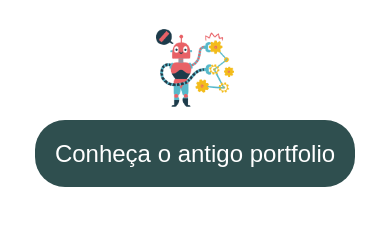
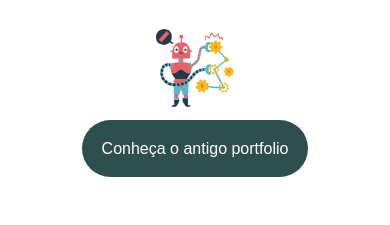
Before and after one commit to isabeela/portfolio, a plain HTML site: page index.html in a window 390 px wide. Shown: the part 61-286 px from the top of the page. Drawn offline with Linux system fonts and the light colour scheme.

Commit message:
modificação para celular

```diff
--- a/css/style.css
+++ b/css/style.css
@@ -38,3 +38,9 @@ img {
    margin-top: 5%;
 
 }
+
+@media (max-width: 875px) {
+    a {
+        font-size: 1rem;
+    }
+}
```
Also changed, not shown: imagens/logo.png (added), 1 other file.
